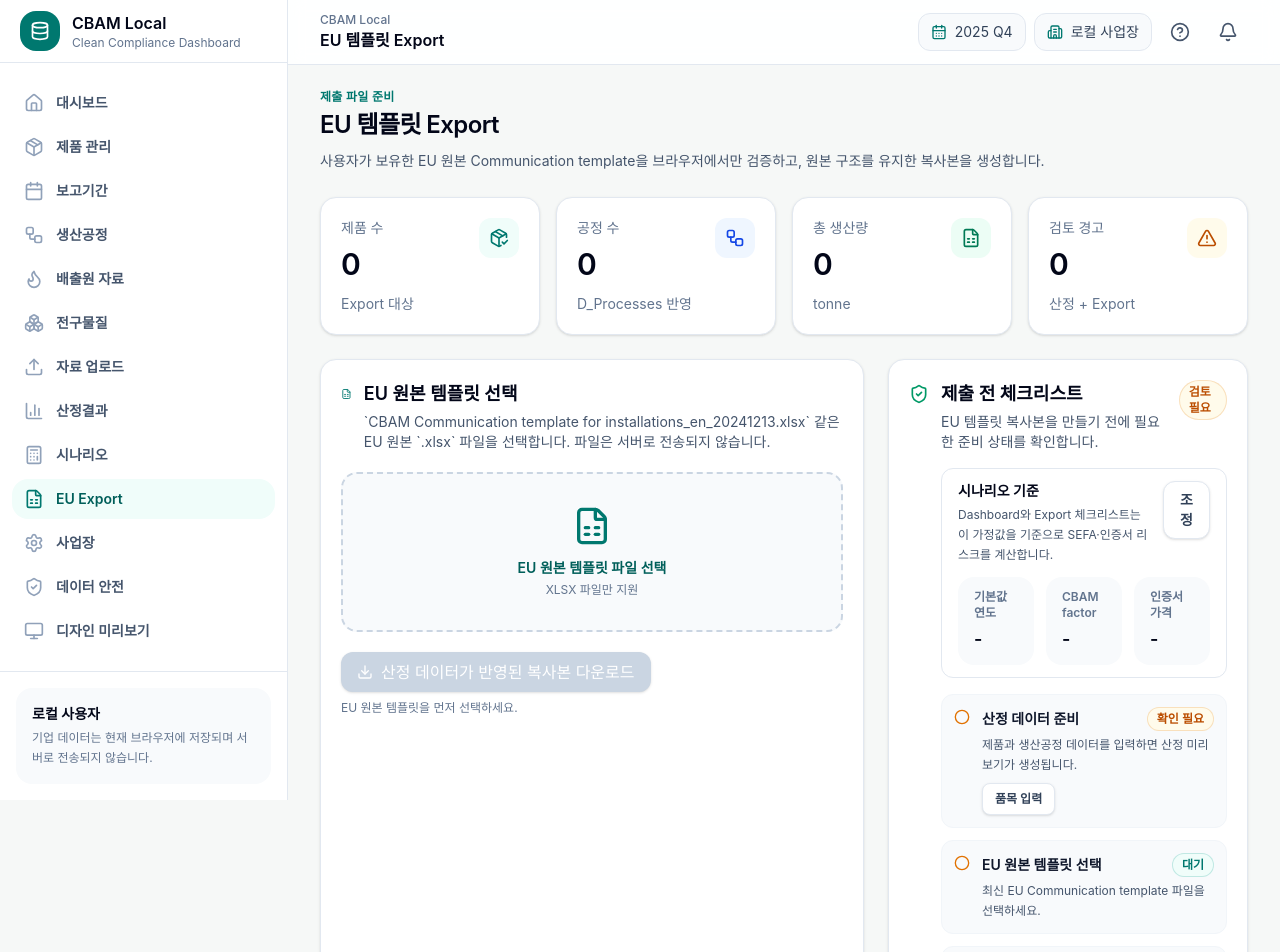
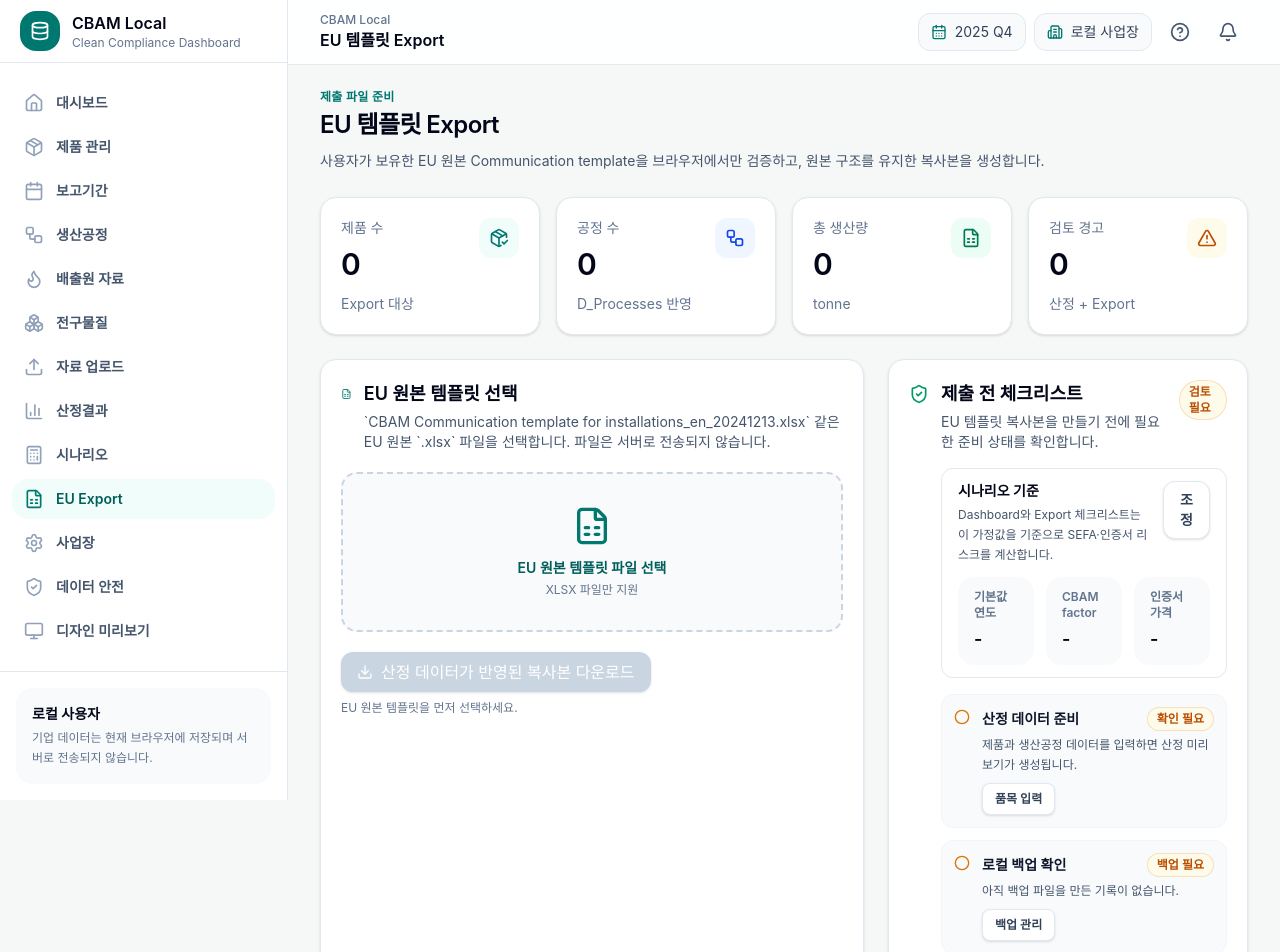
Before and after one commit to neod00/cbam-local-pwa, a Next.js app: page /export in a window 1280 px wide. Shown: the top 952 px of the page. Built offline with nearby package versions, Linux system fonts and the light colour scheme.

Commit message:
Add backup check to export checklist

```diff
--- a/src/app/export/page.tsx
+++ b/src/app/export/page.tsx
@@ -15,6 +15,8 @@ import {
     type EuTemplateValidationResult,
 } from '@/lib/eu-template-export';
 import {
+    CBAM_LAST_BACKUP_AT_KEY,
+    getBackupStatus,
     getLocalSetting,
     listLocalItems,
     seedLocalData,
@@ -99,10 +101,12 @@ export default function ExportPage() {
     const [scenarioAssumptions, setScenarioAssumptions] = useState<ScenarioAssumptions>();
     const [exportError, setExportError] = useState('');
     const [lastExportResult, setLastExportResult] = useState<LastExportResult | undefined>();
+    const [lastBackupAt, setLastBackupAt] = useState<string | undefined>();
 
     useEffect(() => {
         async function loadPreviewData() {
             await seedLocalData();
+            setLastBackupAt(window.localStorage.getItem(CBAM_LAST_BACKUP_AT_KEY) ?? undefined);
             const [
                 installations,
                 periods,
@@ -185,6 +189,7 @@ export default function ExportPage() {
         () => createEuTemplateExportCellWrites({ installations, periods, processes, sourceStreams, precursors, products }, validation?.cnCodeMap),
         [installations, periods, processes, sourceStreams, precursors, products, validation?.cnCodeMap]
     );
+    const backupStatus = useMemo(() => getBackupStatus(lastBackupAt), [lastBackupAt]);
 
     const exportChecklist = useMemo<ExportChecklistItem[]>(
         () => [
@@ -199,6 +204,15 @@ export default function ExportPage() {
                 complete: results.length > 0,
                 actionHref: results.length > 0 ? '/results' : '/products',
                 actionLabel: results.length > 0 ? '산정 결과 보기' : '품목 입력',
+            },
+            {
+                label: '로컬 백업 확인',
+                description: backupStatus.helper,
+                status: backupStatus.label,
+                tone: backupStatus.tone,
+                complete: backupStatus.tone === 'success',
+                actionHref: '/settings',
+                actionLabel: '백업 관리',
             },
             {
                 label: 'EU 원본 템플릿 선택',
@@ -266,6 +280,7 @@ export default function ExportPage() {
         [
             lastExportResult,
             plannedCellWrites.length,
+            backupStatus,
             readiness.errorCount,
             readiness.warningCount,
             results.length,
```
